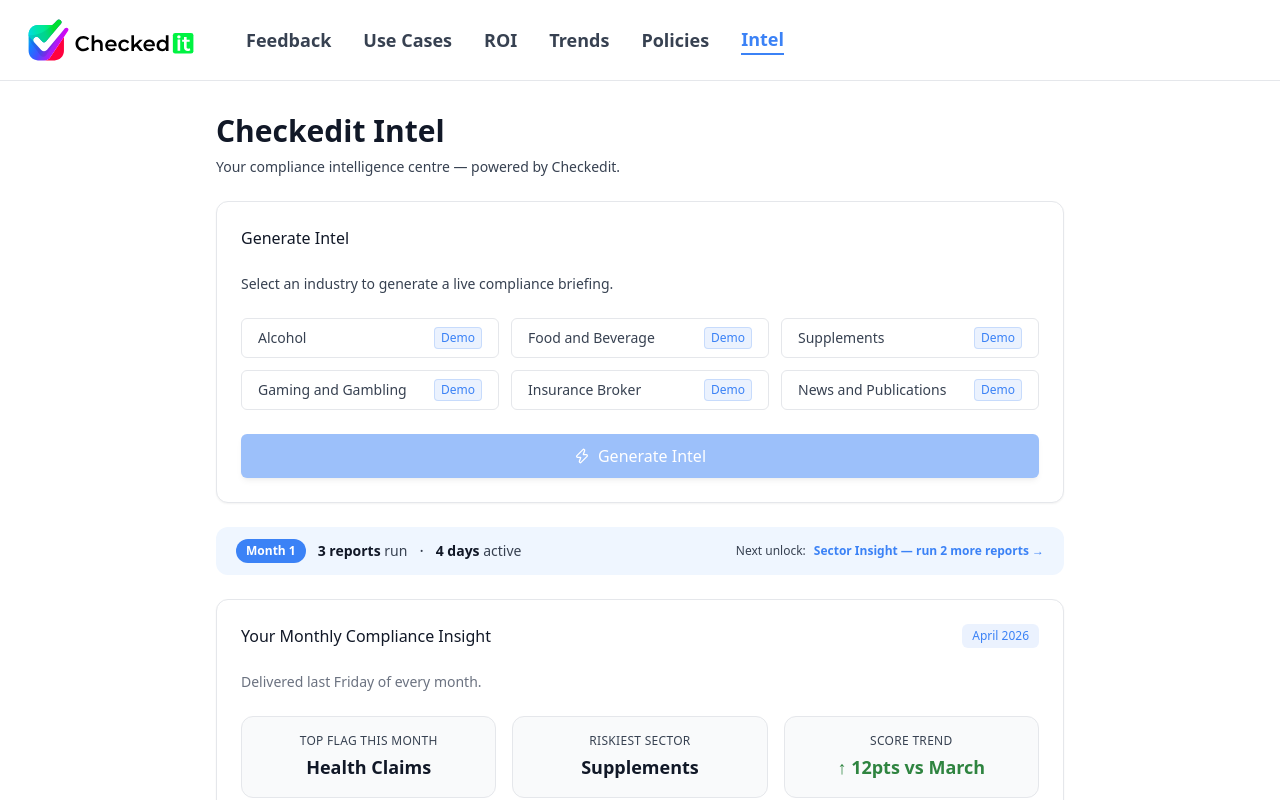
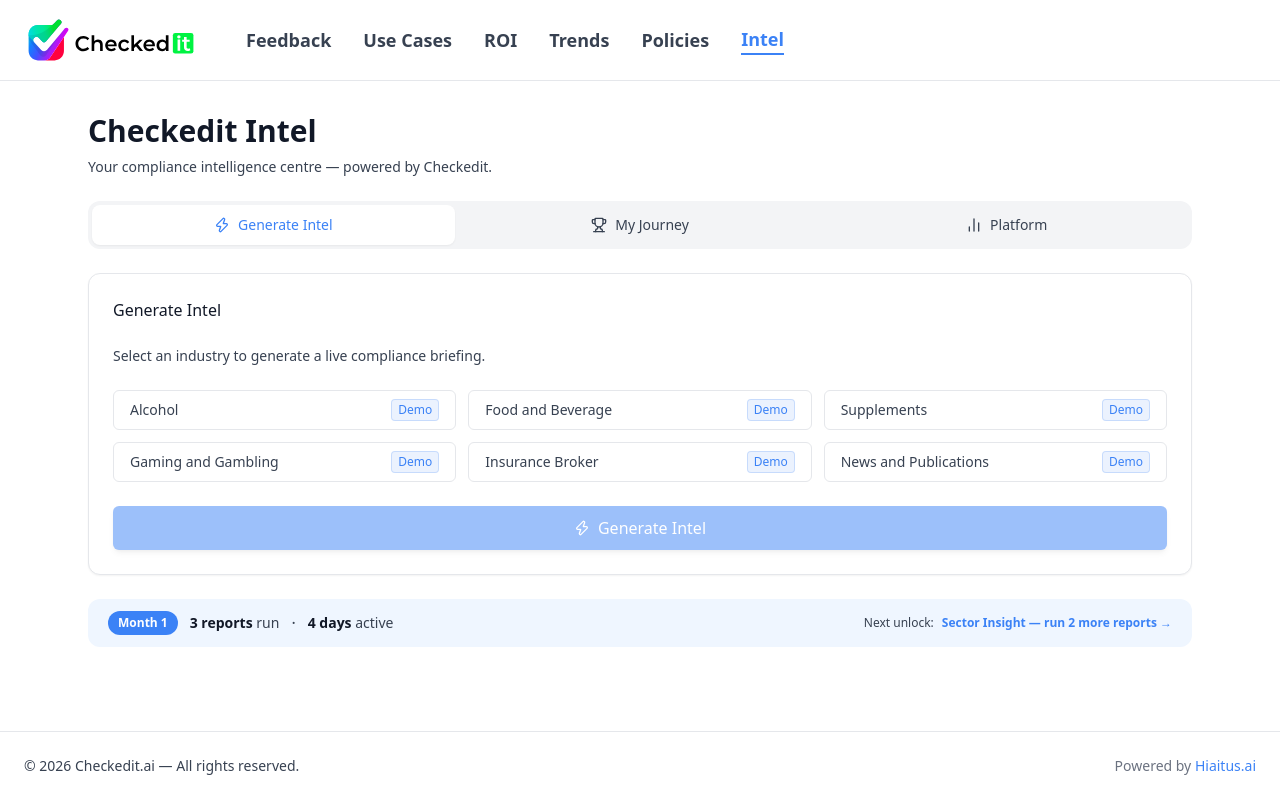
Before and after one commit to StuSheridan/checkedit-intel, a Next.js app: page /intel in a window 1280 px wide. Shown: the top 800 px of the page. Built offline with nearby package versions, Linux system fonts and the light colour scheme.

Commit message:
feat: intel — tabbed layout (generate / journey / platform)

```diff
--- a/src/app/intel/page.tsx
+++ b/src/app/intel/page.tsx
@@ -1,12 +1,24 @@
+'use client';
+
+import { useState } from 'react';
+import { Zap, Trophy, BarChart2 } from 'lucide-react';
 import MonthlyInsight from '@/components/intel/MonthlyInsight';
 import ComplianceProfile from '@/components/intel/ComplianceProfile';
 import PlatformIntelligence from '@/components/intel/PlatformIntelligence';
 import GenerateIntel from '@/components/intel/GenerateIntel';
 import ProgressStrip from '@/components/intel/ProgressStrip';
 
+const tabs = [
+  { id: 'generate' as const, label: 'Generate Intel', icon: Zap },
+  { id: 'journey' as const, label: 'My Journey', icon: Trophy },
+  { id: 'platform' as const, label: 'Platform', icon: BarChart2 },
+];
+
 export default function IntelPage() {
+  const [activeTab, setActiveTab] = useState<'generate' | 'journey' | 'platform'>('generate');
+
   return (
-    <div className="mx-auto max-w-4xl space-y-6 px-4 sm:px-6">
+    <div className="mx-auto max-w-6xl space-y-6 px-4 sm:px-6">
       <div className="mb-6">
         <h1 className="text-3xl font-semibold text-brand-title-text my-2">Checkedit Intel</h1>
         <p className="text-sm text-brand-body-text">
@@ -14,11 +26,44 @@
         </p>
       </div>
 
-      <GenerateIntel />
-      <ProgressStrip />
-      <MonthlyInsight />
-      <ComplianceProfile />
-      <PlatformIntelligence />
+      {/* Tab bar */}
+      <div className="flex gap-1 bg-grey-100 p-1 rounded-xl mb-6">
+        {tabs.map((tab) => (
+          <button
+            key={tab.id}
+            onClick={() => setActiveTab(tab.id)}
+            className={`flex-1 flex items-center justify-center gap-2 px-4 py-2.5 rounded-lg text-sm font-medium transition-all duration-200 ${
+              activeTab === tab.id
+                ? 'bg-white text-brand-primary shadow-sm'
+                : 'text-brand-body-text hover:text-brand-title-text'
+            }`}
+          >
+            <tab.icon className="w-4 h-4" />
+            <span className="hidden sm:inline">{tab.label}</span>
+          </button>
+        ))}
+      </div>
+
+      {/* Tab content */}
+      {activeTab === 'generate' && (
+        <div className="space-y-6">
+          <GenerateIntel />
+          <ProgressStrip />
+        </div>
+      )}
+
+      {activeTab === 'journey' && (
+        <div className="space-y-6">
+          <MonthlyInsight />
+          <ComplianceProfile />
+        </div>
+      )}
+
+      {activeTab === 'platform' && (
+        <div className="space-y-6">
+          <PlatformIntelligence />
+        </div>
+      )}
     </div>
   );
 }
```
